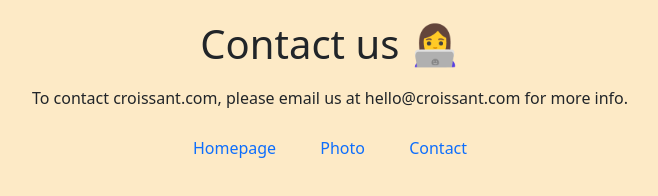
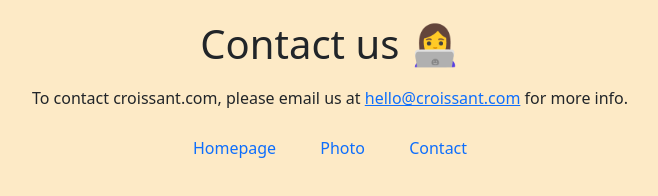
Before and after one commit to juliabacchi1/croissant, a plain HTML site: page contact.html in a window 1280 px wide. Shown: the whole page, without its empty margins (310-968 px from the left). Drawn offline with nearby package versions, Linux system fonts and the light colour scheme.

Commit message:
Made website SEO friendly

```diff
--- a/contact.html
+++ b/contact.html
@@ -20,8 +20,11 @@
   <body>
     <h1>Contact us 👩‍💻</h1>
     <p>
-      To contact croissant.com, please email us at hello@croissant.com for more
-      info.
+      To contact croissant.com, please email us at
+      <a href="mailto:hello@croissant.com" title="Contact us by email"
+        >hello@croissant.com</a
+      >
+      for more info.
     </p>
     <div class="menu">
       <a href="/" title="Homepage">Homepage</a>
```
